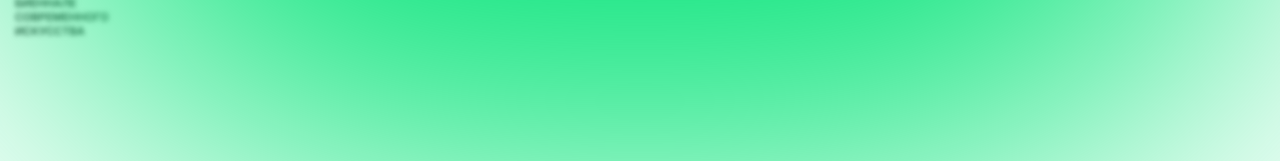
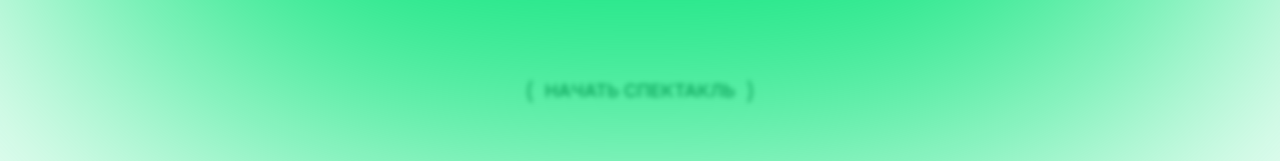
Before and after one commit to DenisFeofanov/1000-years-together, a Next.js app: page / in a window 1280 px wide. Shown: the part 624-785 px from the top of the page. Built offline with nearby package versions, Linux system fonts and the light colour scheme; a web font is replaced by a local one.

Commit message:
[fix] / - position start button absolute

```diff
--- a/src/pages/Layout.tsx
+++ b/src/pages/Layout.tsx
@@ -12,7 +12,7 @@ export default function Layout({ children }: Props) {
 
   return (
     <>
-      <main>{children}</main>
+      {children}
 
       {!pagesWithCustomFooter && <Footer />}
     </>
--- a/src/pages/index.tsx
+++ b/src/pages/index.tsx
@@ -17,9 +17,8 @@ export default function Home() {
         <div className="min-h-screen grid grid-rows-[auto_1fr] xsm:mb-[70px] sm:mb-[0px]">
           <Header title="Бессмертие" titleType="text" />
 
-          <div className="flex flex-col h-full pt-[76px] px-[15px] pb-[20px] xsm:pt-[50px] sm:pt-[37px] md:pt-0 lg:pb-[110px]">
-            <div className="h-full md:grid md:grid-rows-[repeat(3,1fr)]">
-              <div className="h-full md:row-start-2 md:row-end-4 flex flex-col justify-between md:justify-start">
+          <main className="pt-[76px] px-[15px] pb-[20px] xsm:pt-[50px] sm:pt-[37px] md:pb-[168px] md:pt-0 lg:pb-[65px]">
+            <div className="h-full flex flex-col justify-between md:justify-center md:relative">
               <div>
                 <h1
                   className={`font-mainHeading text-blackHeading text-[2.75rem] leading-[0.9] tracking-[-0.0825rem] uppercase xsm:text-[3.25rem] xsm:tracking-[-0.0975rem] sm:text-[3.5rem] sm:tracking-[-0.105rem] md:text-[6.625rem] md:tracking-[-0.19875rem] lg:text-[8.875rem] lg:tracking-[-0.26625rem] xlg:text-[10.5rem] xlg:tracking-[-0.315rem]`}
@@ -34,12 +33,11 @@ export default function Home() {
                 </p>
               </div>
 
-                <div className="hidden xsm:block xsm:mt-[100px] xsm:text-center md:mt-[110px] lg:mt-[150px] xlg:mt-[130px]">
+              <div className="hidden xsm:block xsm:mt-[100px] xsm:text-center md:mt-[110px] md:absolute md:bottom-0 md:left-1/2 md:-translate-x-1/2 lg:mt-[150px] xlg:mt-[130px]">
                 <AppLink href="/choose-stories">Начать спектакль</AppLink>
               </div>
             </div>
-            </div>
-          </div>
+          </main>
         </div>
 
         <div className="h-[44px] fixed bottom-0 left-0 right-0 xsm:hidden">
```
Lines whose indentation alone changed are shown as unchanged.
